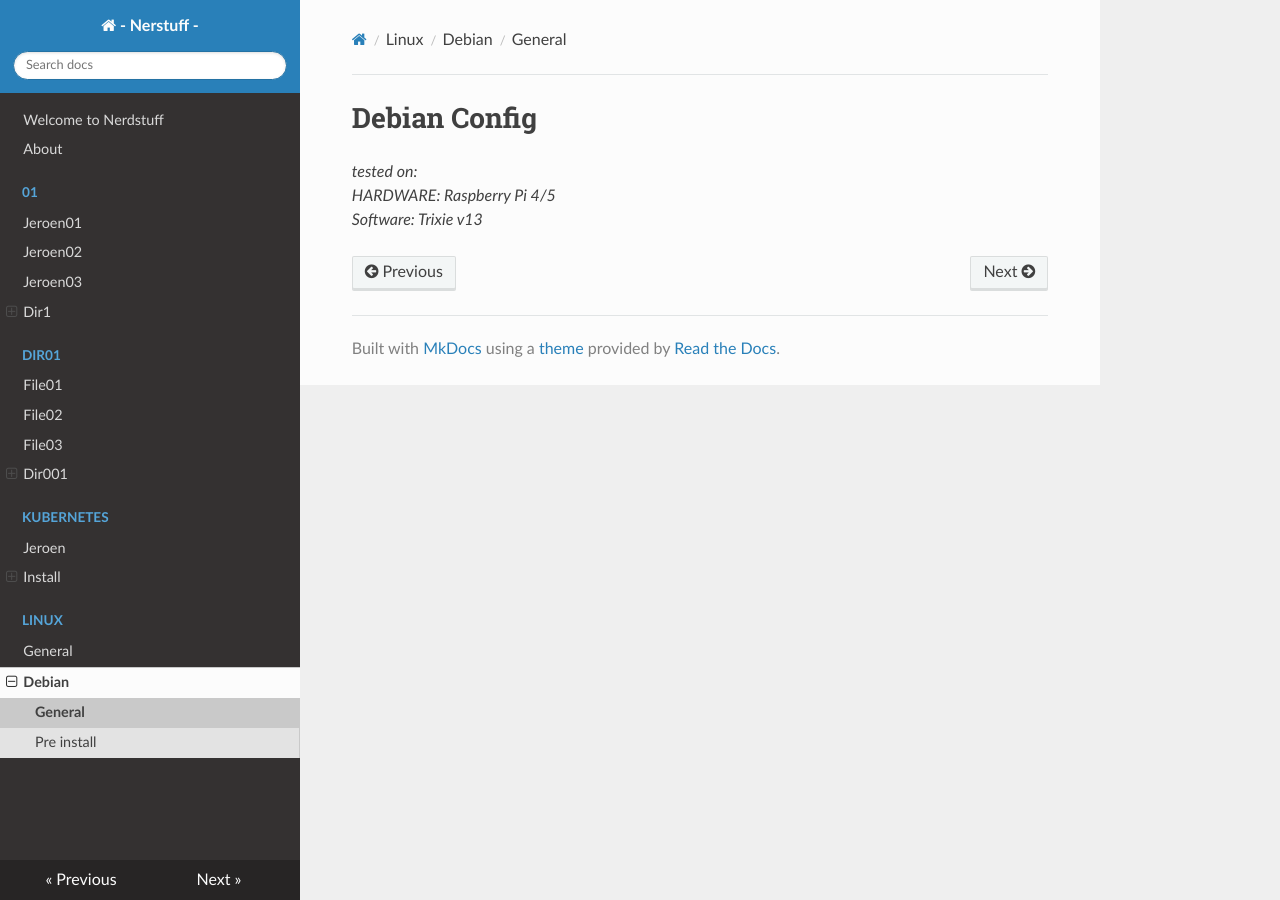
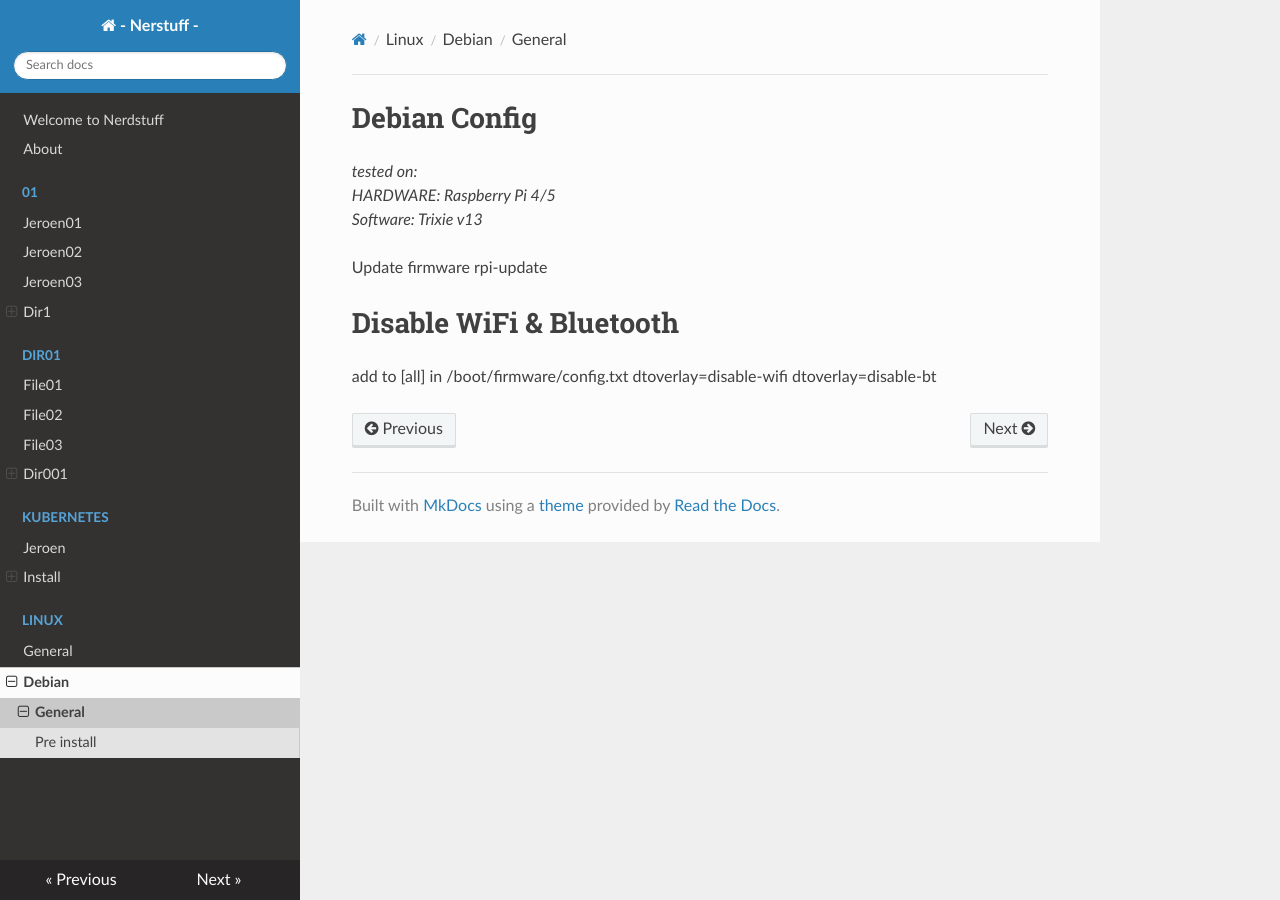
Before and after one commit to jrn74/mkdocs-nerdstuff, an MkDocs documentation site: the page built from doc/docs/linux/debian/general.md, in a window 1280 px wide. Built offline with MkDocs 1.6.1, drawn with Linux system fonts in a browser that asks for light colours; nearby versions of some CDN libraries.

Commit message:
debia update

```diff
--- a/doc/docs/linux/debian/general.md
+++ b/doc/docs/linux/debian/general.md
@@ -2,3 +2,12 @@
 _tested on:_
 _HARDWARE: Raspberry Pi 4/5_
 _Software: Trixie v13_
+
+Update firmware
+rpi-update
+
+
+#Disable WiFi & Bluetooth
+add to [all] in /boot/firmware/config.txt
+dtoverlay=disable-wifi
+dtoverlay=disable-bt
```
